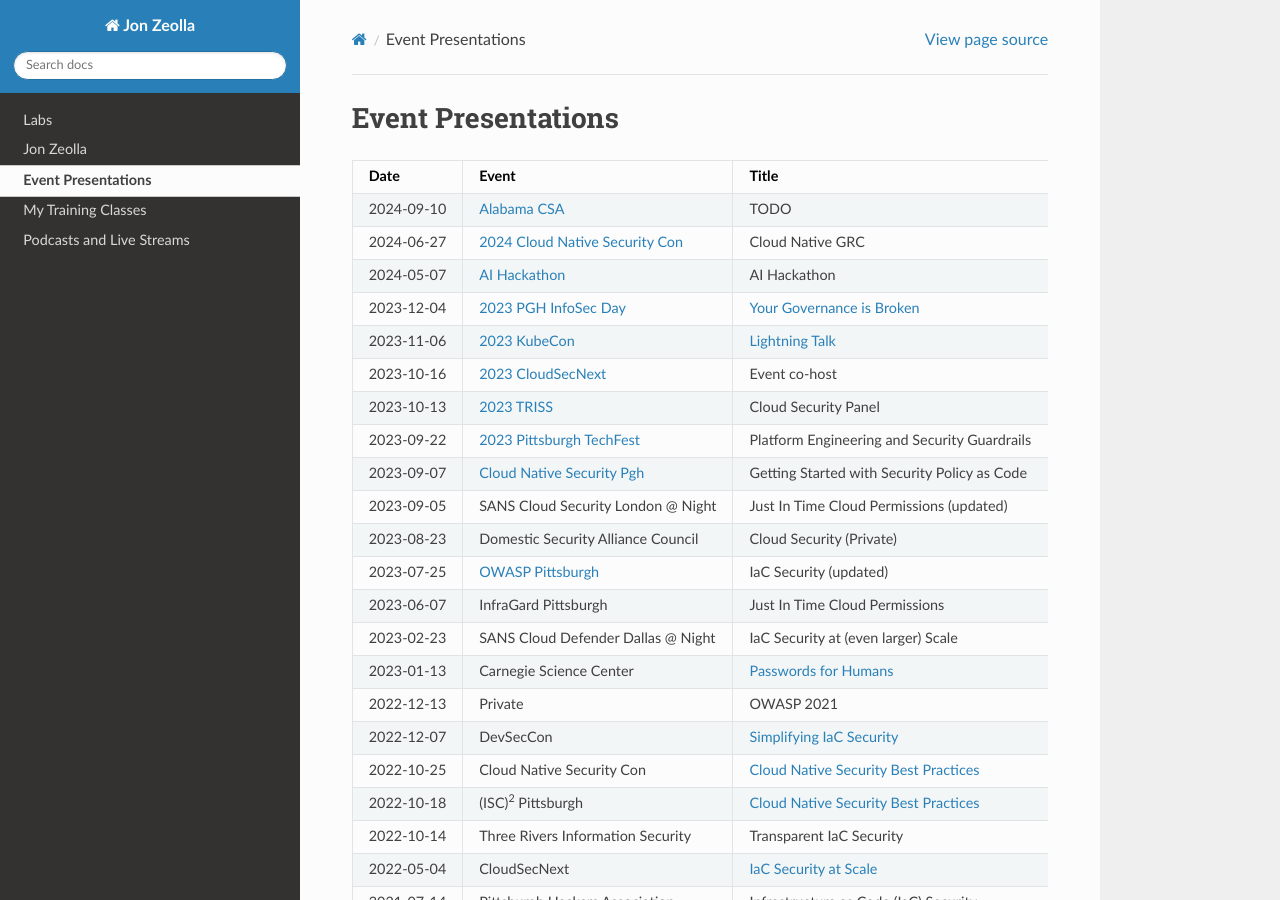
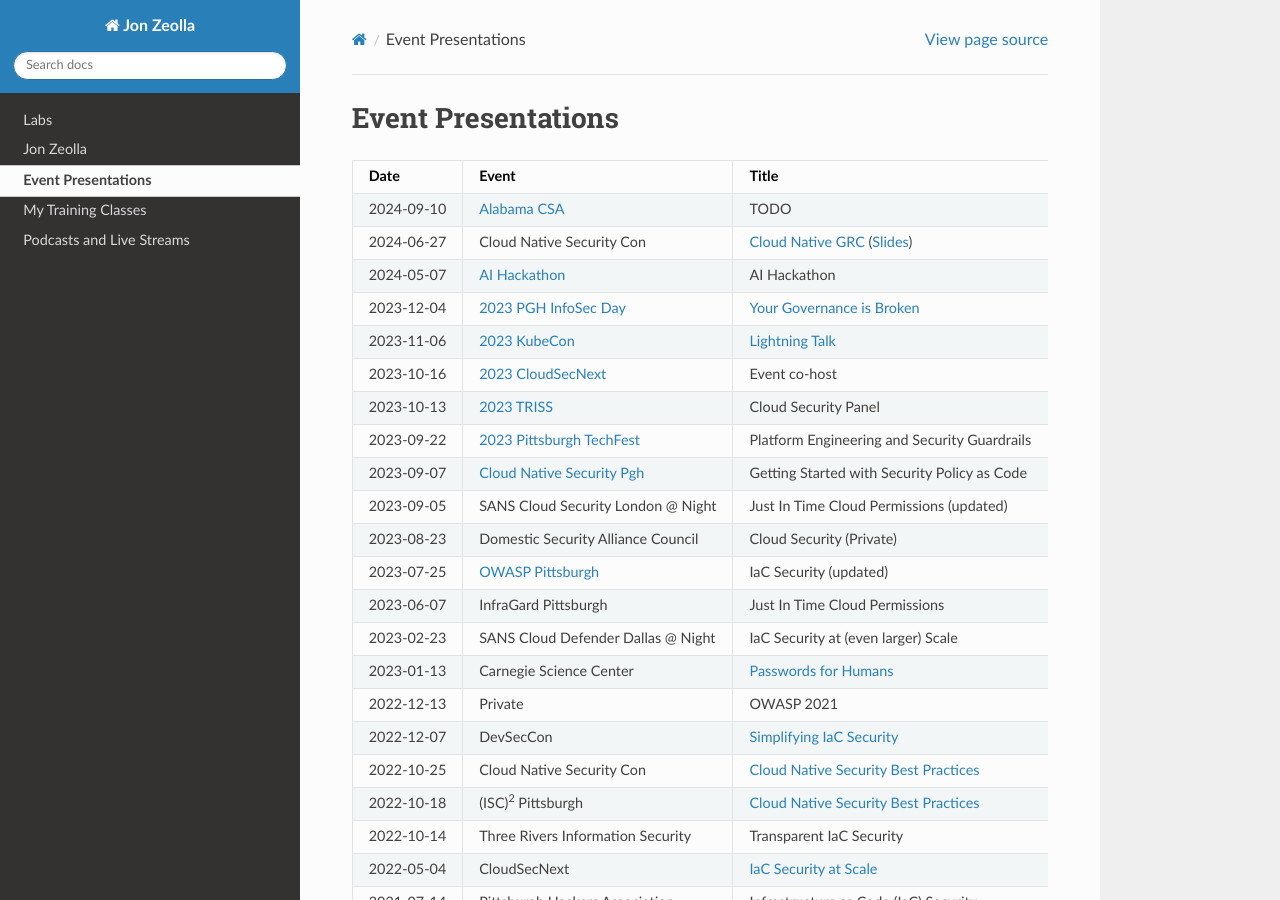
Before and after one commit to JonZeolla/JonZeolla.github.io, a Sphinx documentation site: the page built from docs/ref/jz-content.md, in a window 1280 px wide and 900 px high. Built offline with Sphinx 7.4.7 and the Read the Docs theme 2.0.0, drawn with Linux system fonts in a browser that asks for light colours.

Commit message:
chore: update content

```diff
--- a/docs/ref/jz-content.md
+++ b/docs/ref/jz-content.md
@@ -10,7 +10,7 @@
 | Date       | Event                                        | Title                                                          |
 | ---------- | -------------------------------------------- | -------------------------------------------------------------- |
 | 2024-09-10 | [Alabama CSA][Alabama-CSA]                   | TODO                                                           |
-| 2024-06-27 | [2024 Cloud Native Security Con][2024-CNSC]  | Cloud Native GRC                                               |
+| 2024-06-27 | Cloud Native Security Con                    | [Cloud Native GRC][2024-CNSC] ([Slides][2024-CNSCSlides])      |
 | 2024-05-07 | [AI Hackathon][2024-05-AIHack]               | AI Hackathon                                                   |
 | 2023-12-04 | [2023 PGH InfoSec Day][2023-PInfoSec]        | [Your Governance is Broken][2023-PInfoSec-Talk]                |
 | 2023-11-06 | [2023 KubeCon][2023-KubeCon]                 | [Lightning Talk][2023-KubeCon-Talk]                            |
@@ -76,6 +76,7 @@
 
 [Alabama-CSA]: https://circle.cloudsecurityalliance.org/alabama/home "Cloud Security Alliance Alabama Chapter"
 [2024-CNSC]: https://jonzeolla.com/TODO.html "Cloud Native GRC"
+[2024-CNSCSlides]: https://docs.google.com/presentation/d/167QYSLeDlz2pipln_V5kCVI2UWAIMRNpOQHBtIKikqg/edit?usp=drive_link "Cloud Native GRC Slides"
 [2024-05-AIHack]: https://community.cncf.io/events/details/cncf-cloud-native-security-pittsburgh-presents-ai-hackathon/ "Cloud Native Security AI Hackathon"
 [2023-PInfoSec-Talk]: https://www.youtube.com/watch?v=tKKrqNduBwA "Your Governance Is Broken"
 [2023-PInfoSec]: https://web.cvent.com/event/2014576f-92db-4057-ae41-9b25a39a1909/websitePage:eb8094ff-eb19-4b4c-a88f-22e9f5e536bb "2023 Pittsburgh InfoSec Day"
@@ -169,7 +170,7 @@
 | 2018-02-28 | Packet Pushers         | [Datanauts 123: Security without Firewalls][2018-PacketPushers]                   |
 | 2016-06-01 | Packet Pushers         | [Datanauts 036: Busting The Security Silo In The Data Center][2016-PacketPushers] |
 
-[2024-Seiso]: https://jonzeolla.com/TODO.html "Seiso Side Up - Seiso's Origins"
+[2024-Seiso]: https://seisosideup.podbean.com/e/episode-2-meet-the-seiso-founders/ "Seiso Side Up - Seiso's Origins"
 [2023-WedOffensive]: https://redsiege.com/wednesday-offensive/ "Wednesday Offensive - 9/13"
 [2023-Logicast]: https://logicastvideo.podbean.com/e/season-2-episode-20-iam-roles-crypto-mining-and-hats/ "Season 2 Episode 20 - IAM Roles, Crypto Mining and Hats"
 [2021-CSP]: https://cloudsecuritypodcast.tv/season-2/security-governance-and-compliance-in-serverless-applications/ "Cloud Security Podcast: Security Governance and Compliance in Serverless Applications"
```
